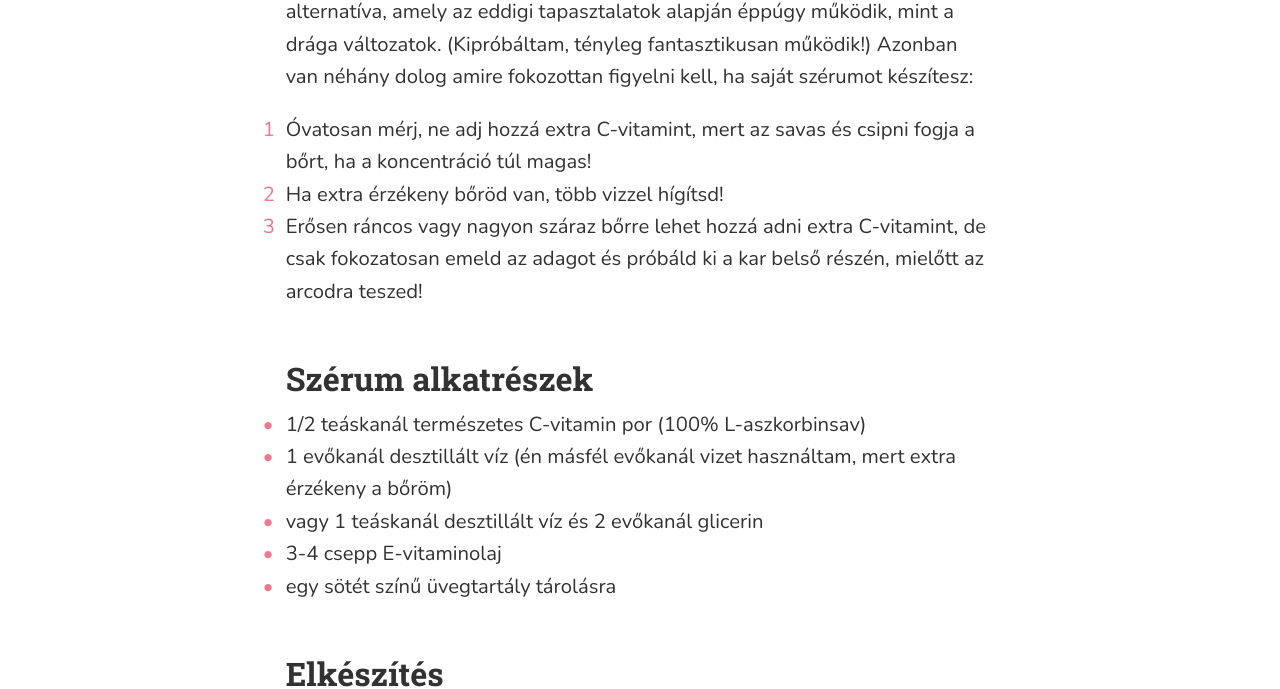
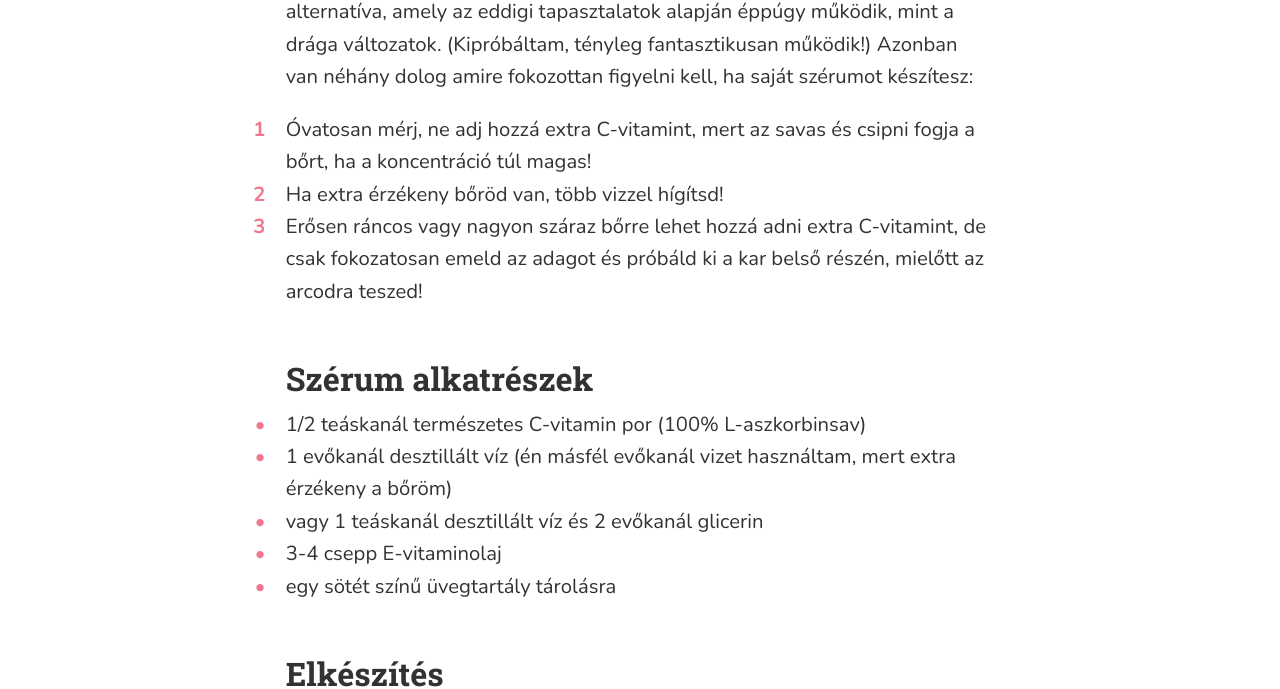
Before and after one commit to monikamudra/arctorna, a Jekyll site: the page built from _posts/2017-05-22-szamuzd-a-rancokat-sajat-keszitesu-szerummal.md, in a window 1280 px wide. Shown: the part 1165-1854 px from the top of the page. Built offline with Jekyll 4.4.1, drawn with Linux system fonts in a browser that asks for light colours.

Commit message:
Adjust `ul` and `ol` list style

```diff
--- a/_sass/components/_article.scss
+++ b/_sass/components/_article.scss
@@ -41,7 +41,7 @@
   }
 
   ul, ol {
-    padding-left: token("c-Article", "indent");
+    padding-left: 1.5em;
 
     li {
       position: relative;
@@ -49,17 +49,26 @@
 
       &::before {
         position: absolute;
-        left: token("c-Article", "indent") * -1;
+        left: -1.5em;
         color: token("color-for", "text-highlight");
       }
     }
 
-    @include break($from: "medium") {
+    @include break($from: 768px) {
       padding-left: 0;
+
+      li {
+        &::before {
+          left: -2.5em;
+          width: 1.5em;
+          text-align: right;
+        }
+      }
     }
   }
 
   ul {
+
     li {
       &::before {
         content: "•";
@@ -69,11 +78,13 @@
 
   ol {
     counter-reset: article-ol;
+
     li {
       counter-increment: article-ol;
 
       &::before {
         content: counter(article-ol);
+        font-weight: bold;
       }
     }
   }
```
